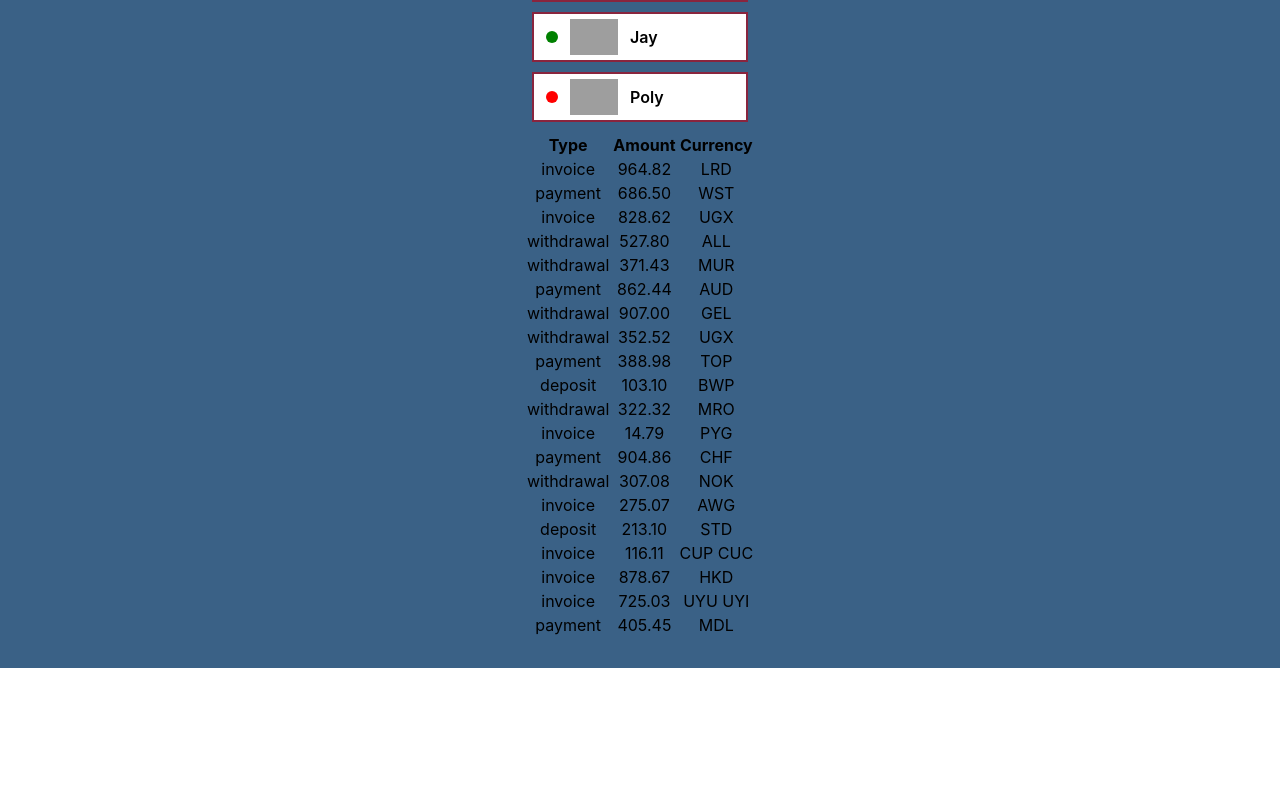
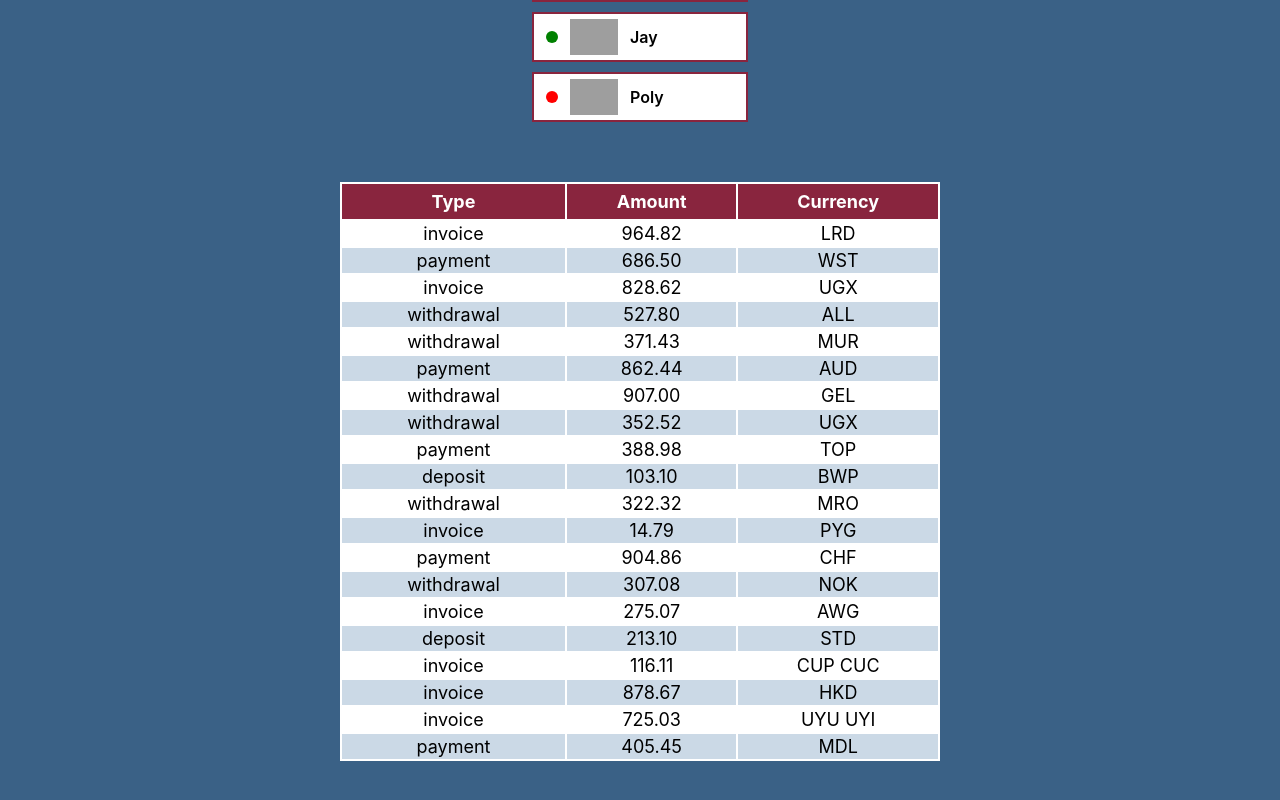
Before and after one commit to AlinaBielska/goit-react-hw-01-components, a React (Create React App) app: page / in a window 1280 px wide. Shown: the part 959-1759 px from the top of the page. Before the commit the page ends 1627 px from the top, so only its background shows below. Built offline with nearby package versions, Linux system fonts and the light colour scheme; grey boxes are pictures that could not be loaded.

Commit message:
added style to TransactionHistory component

```diff
--- a/src/components/TransactionHistory/TransactionHistory.module.css
+++ b/src/components/TransactionHistory/TransactionHistory.module.css
@@ -0,0 +1,17 @@
+.transactionHistory {
+    margin-block: 50px;
+    background-color: white;
+    width: 600px;
+}
+.transactionHistory thead {
+    background-color: #89253e;
+    color: white;
+    height: 35px;
+}
+tr {
+    height: 25px;
+    font-size: 18px;
+}
+tr:nth-child(2n) {
+    background-color: #cbd9e6;
+}
```
